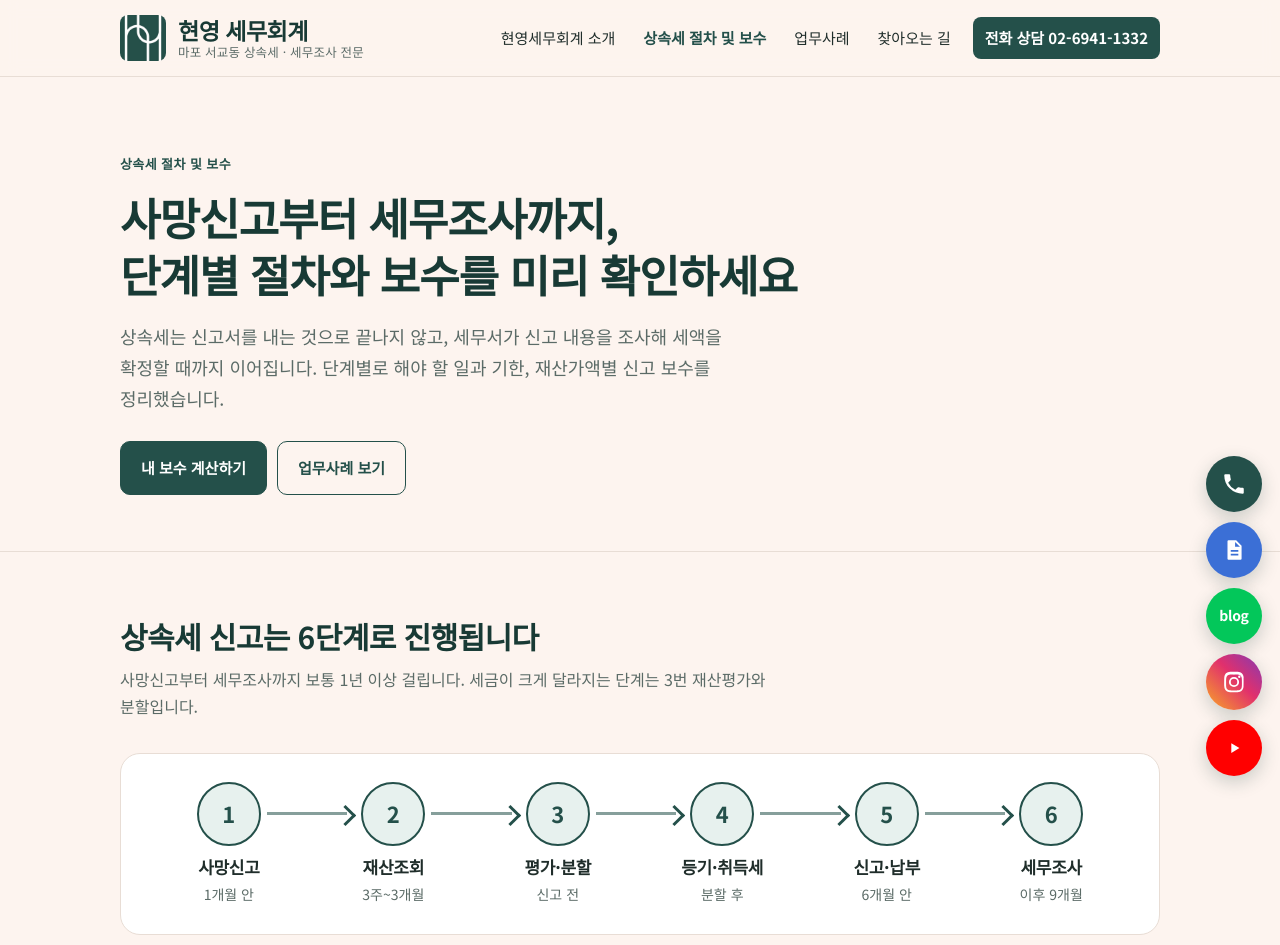
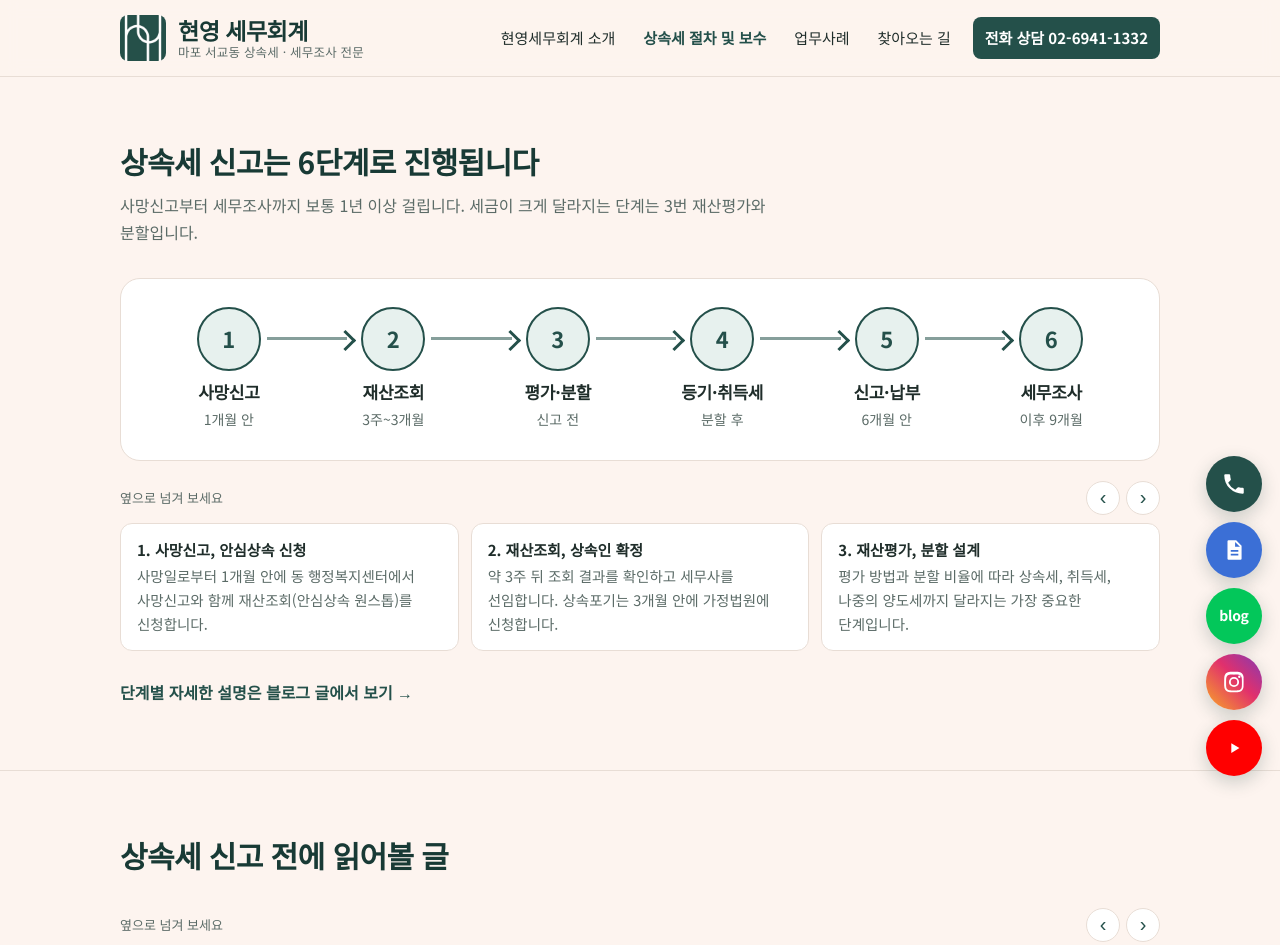
Before and after one commit to HeritageforYou/heritageforyou.github.io, a plain HTML site: page inheritance.html in a window 1280 px wide. Shown: the top 945 px of the page. Drawn offline with Linux system fonts and the light colour scheme.

Commit message:
상속세 절차 및 보수 페이지 상단 소개 영역 삭제, 6단계 절차가 바로 보이도록 변경
Co-Authored-By: Claude Opus 5.5 <noreply@anthropic.com>
Claude-Session: https://claude.ai/code/session_012AhFjK8FXEYC9c6HKqqHMG

```diff
--- a/inheritance.html
+++ b/inheritance.html
@@ -21,7 +21,7 @@
 <link rel="apple-touch-icon" href="img/logo.png">
 <link rel="preconnect" href="https://fonts.googleapis.com">
 <link href="https://fonts.googleapis.com/css2?family=Noto+Sans+KR:wght@400;500;700&display=swap" rel="stylesheet">
-<link rel="stylesheet" href="styles.css?v=202611172220">
+<link rel="stylesheet" href="styles.css?v=202611172250">
 <link rel="icon" href="favicon.png">
 
 </head>
@@ -33,16 +33,9 @@
 </div></header>
 <main>
 
-<section class="hero"><div class="wrap">
-  <span class="eyebrow">상속세 절차 및 보수</span>
-  <h1>사망신고부터 세무조사까지,<br>단계별 절차와 보수를 미리 확인하세요</h1>
-  <p class="lead">상속세는 신고서를 내는 것으로 끝나지 않고, 세무서가 신고 내용을 조사해 세액을 확정할 때까지 이어집니다. 단계별로 해야 할 일과 기한, 재산가액별 신고 보수를 정리했습니다.</p>
-  <div class="btns"><a class="btn pri" href="#fee">내 보수 계산하기</a><a class="btn sec" href="cases.html">업무사례 보기</a></div>
-</div></section>
-
 <section class="sec"><div class="wrap">
   <div class="sec-hd">
-    <h2>상속세 신고는 6단계로 진행됩니다</h2>
+    <h1>상속세 신고는 6단계로 진행됩니다</h1>
     <p>사망신고부터 세무조사까지 보통 1년 이상 걸립니다. 세금이 크게 달라지는 단계는 3번 재산평가와 분할입니다.</p>
   </div>
   <ol class="tl" aria-label="상속세 신고 6단계 흐름">
--- a/styles.css
+++ b/styles.css
@@ -56,7 +56,7 @@ img{max-width:100%;display:block}
 /* sections */
 section.sec{padding:64px 0;border-bottom:1px solid var(--line)}
 .sec-hd{max-width:680px;margin-bottom:32px}
-.sec-hd h2{font-size:clamp(23px,3vw,30px);letter-spacing:-.6px;margin:0 0 10px;color:var(--brand-deep);line-height:1.35}
+.sec-hd h1,.sec-hd h2{font-size:clamp(23px,3vw,30px);letter-spacing:-.6px;margin:0 0 10px;color:var(--brand-deep);line-height:1.35}
 .sec-hd p{margin:0;color:var(--sub)}
 
 .grid{display:grid;gap:16px}
```
Also changed, not shown: cases.html (+1 -1 lines), index.html (+1 -1 lines), location.html (+1 -1 lines).
